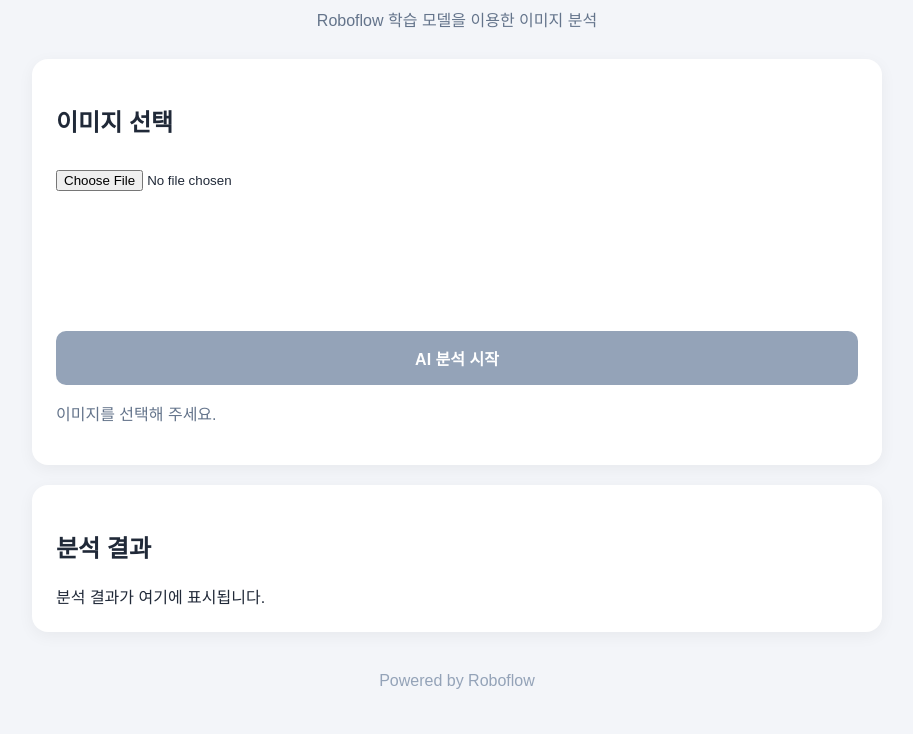
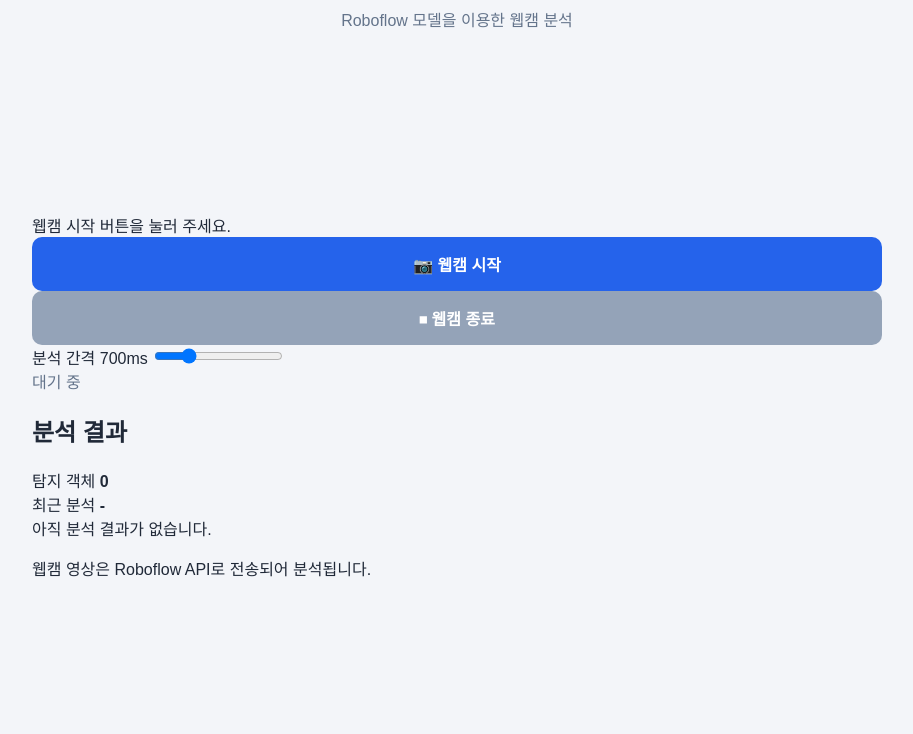
Before and after one commit to JToHnewbie/Checker, a plain HTML site: page index.html in a window 1280 px wide. Shown: the part 101-835 px from the top of the page, without its empty margins (183-1096 px from the left). After the commit the page ends 800 px from the top, so only its background shows below. Drawn offline with Linux system fonts and the light colour scheme.

Commit message:
Update index.html

```diff
--- a/index.html
+++ b/index.html
@@ -3,50 +3,75 @@
 <head>
   <meta charset="UTF-8">
   <meta name="viewport" content="width=device-width, initial-scale=1.0">
-
-  <title>Roboflow AI 분석</title>
-
+  <title>Roboflow 실시간 AI 탐지</title>
   <link rel="stylesheet" href="style.css">
 </head>
-
 <body>
   <main class="container">
     <header>
-      <h1>🤖 AI 이미지 분석</h1>
-      <p>Roboflow 학습 모델을 이용한 이미지 분석</p>
+      <h1>🤖 실시간 AI 객체 탐지</h1>
+      <p>Roboflow 모델을 이용한 웹캠 분석</p>
     </header>
 
-    <section class="card">
-      <h2>이미지 선택</h2>
+    <section class="panel">
+      <div class="video-container">
+        <video id="webcam" autoplay playsinline muted></video>
+        <canvas id="overlay"></canvas>
 
-      <input
-        type="file"
-        id="imageInput"
-        accept="image/*"
-      >
-
-      <div class="preview">
-        <img id="previewImage" alt="분석할 이미지">
-        <canvas id="resultCanvas"></canvas>
+        <div id="placeholder">
+          웹캠 시작 버튼을 눌러 주세요.
+        </div>
       </div>
 
-      <button id="predictButton" disabled>
-        AI 분석 시작
-      </button>
+      <div class="controls">
+        <button id="startButton">📷 웹캠 시작</button>
+        <button id="stopButton" disabled>⏹ 웹캠 종료</button>
+      </div>
 
-      <p id="status">이미지를 선택해 주세요.</p>
-    </section>
+      <div class="settings">
+        <label for="interval">
+          분석 간격
+          <span id="intervalValue">700ms</span>
+        </label>
+        <input
+          id="interval"
+          type="range"
+          min="300"
+          max="2000"
+          step="100"
+          value="700"
+        >
+      </div>
 
-    <section class="card">
-      <h2>분석 결과</h2>
-      <div id="results">
-        분석 결과가 여기에 표시됩니다.
+      <div class="status">
+        <span id="statusDot"></span>
+        <span id="status">대기 중</span>
       </div>
     </section>
 
-    <footer>
-      Powered by Roboflow
-    </footer>
+    <section class="panel">
+      <h2>분석 결과</h2>
+
+      <div class="stats">
+        <div class="stat">
+          <span>탐지 객체</span>
+          <strong id="objectCount">0</strong>
+        </div>
+
+        <div class="stat">
+          <span>최근 분석</span>
+          <strong id="lastTime">-</strong>
+        </div>
+      </div>
+
+      <div id="results">
+        아직 분석 결과가 없습니다.
+      </div>
+    </section>
+
+    <p class="notice">
+      웹캠 영상은 Roboflow API로 전송되어 분석됩니다.
+    </p>
   </main>
 
   <script src="script.js"></script>
```
